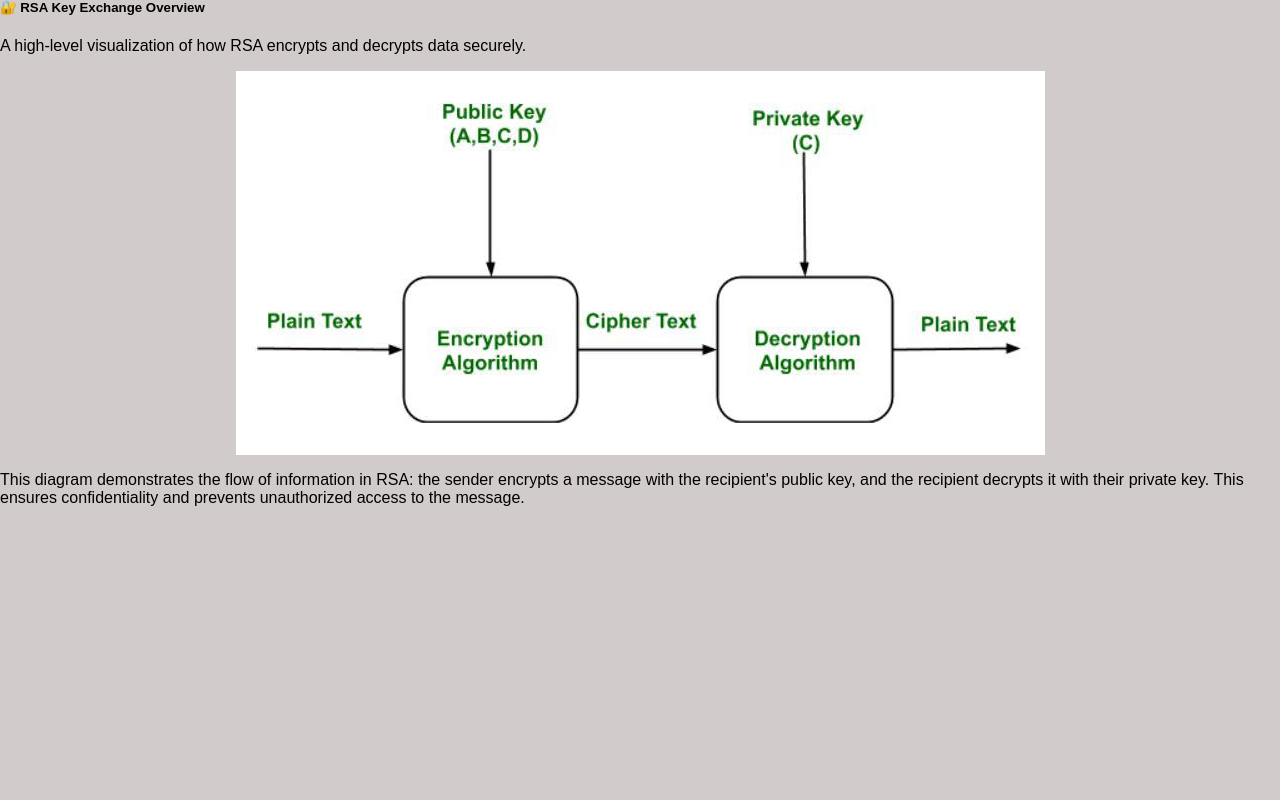
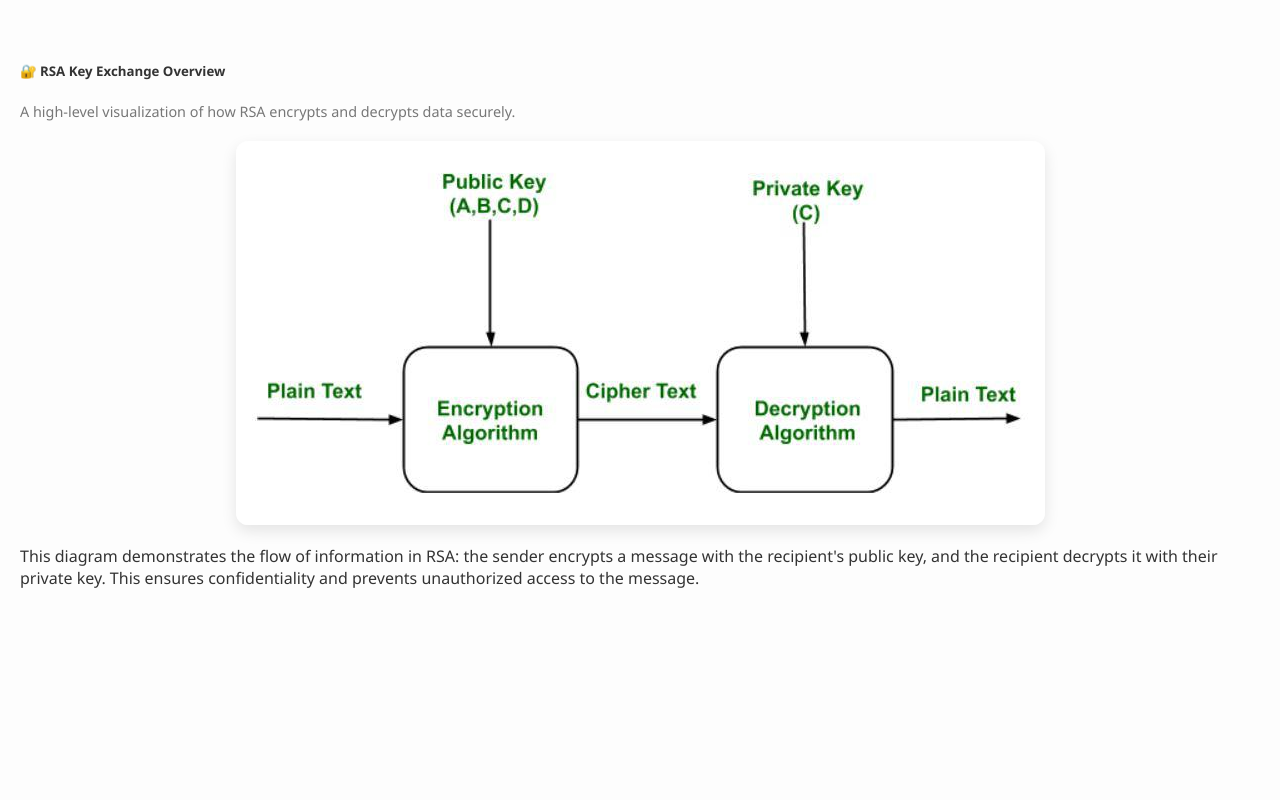
Before and after one commit to Thanush-07/Secureption-, a Flask app: page /about in a window 1280 px wide. Run offline with Flask 3, Linux system fonts and the light colour scheme.

Commit message:
about stylesheet error  file updated

```diff
--- a/static/style/about.css
+++ b/static/style/about.css
@@ -1,10 +1,92 @@
-/* Centering helper */
+/* ===== General Page Style ===== */
+body {
+  background-color: #fdfdfd;
+  font-family: 'Segoe UI', Tahoma, Geneva, Verdana, sans-serif;
+  color: #333;
+}
+
+.container {
+  padding: 40px 20px;
+}
+
+/* ===== Headings ===== */
+h1 {
+  font-size: 2.2rem;
+  font-weight: 700;
+  color: #2b2b2b;
+}
+
+h3 {
+  font-size: 1.6rem;
+  font-weight: 600;
+  margin-top: 20px;
+  margin-bottom: 15px;
+  color: #1d1d1d;
+}
+
+/* ===== Text Sections ===== */
+.intro-text,
+.diagram-desc {
+  font-size: 1rem;
+  line-height: 1.6;
+  text-align: justify;
+  margin: 0 auto;
+  max-width: 800px;
+  color: #444;
+}
+
+.text-muted {
+  font-size: 0.9rem;
+  color: #777;
+}
+
+/* ===== Feature List ===== */
+.features ul {
+  max-width: 800px;
+  margin: 0 auto;
+  padding-left: 20px;
+  font-size: 1rem;
+}
+
+.features li {
+  margin-bottom: 10px;
+}
+
+/* ===== Image Styling ===== */
 .centered-image {
   display: block;
-  margin-left: auto;
-  margin-right: auto;
+  margin: 20px auto;
   max-width: 80%;
   height: auto;
+  border-radius: 12px;
+  box-shadow: 0 6px 15px rgba(0, 0, 0, 0.1);
+  transition: transform 0.3s ease;
 }
 
-/* Optional: shadow and rounded corners already included */
+.centered-image:hover {
+  transform: scale(1.03);
+}
+
+/* ===== Footer Note ===== */
+.page-note {
+  font-size: 1rem;
+  color: #555;
+  text-align: center;
+  margin-top: 40px;
+}
+
+/* ===== Responsive ===== */
+@media (max-width: 768px) {
+  h1 {
+    font-size: 1.6rem;
+  }
+
+  .intro-text, .diagram-desc {
+    font-size: 0.95rem;
+    padding: 0 10px;
+  }
+
+  .centered-image {
+    max-width: 95%;
+  }
+}
```
